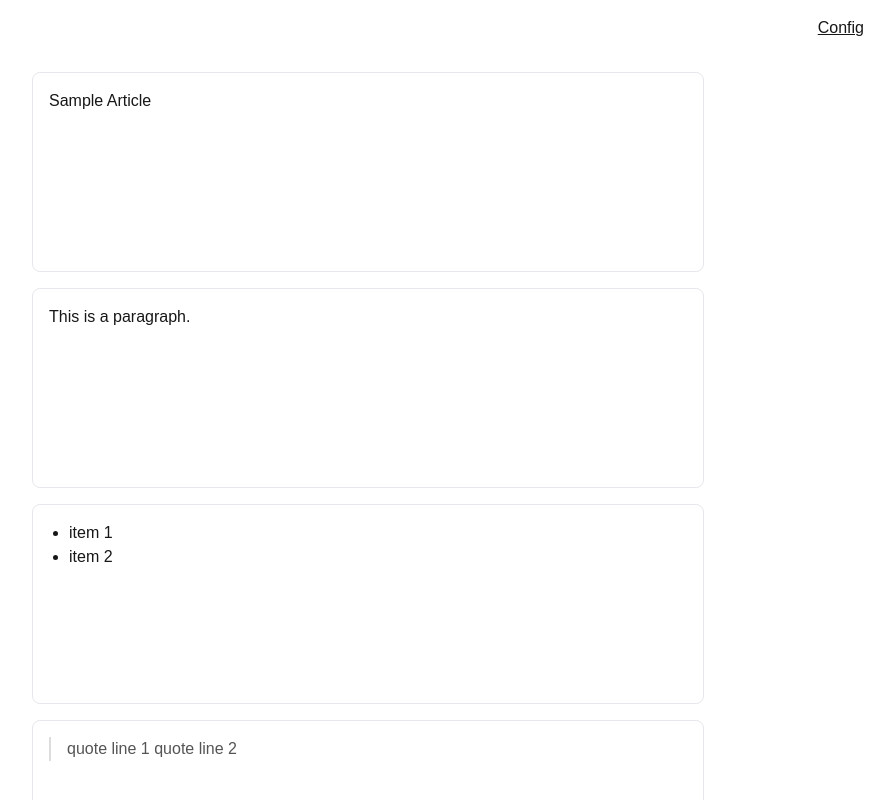
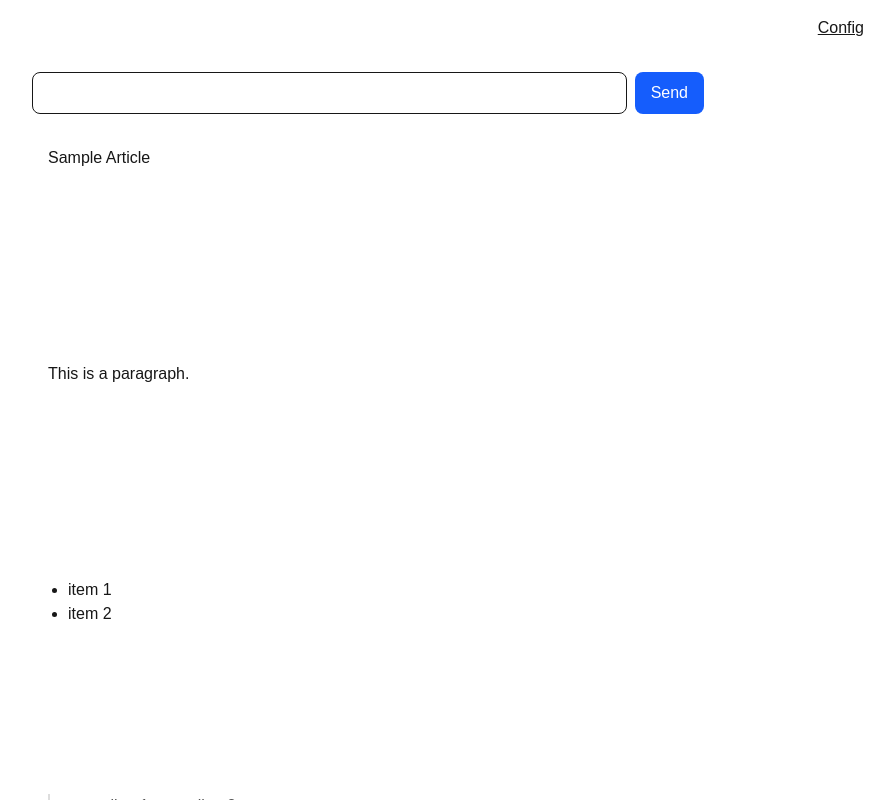
Before and after one commit to grigri201/document-copilot, a Next.js app: page / in a window 1280 px wide. Shown: the top 800 px of the page, without its empty margins (272-1166 px from the left). Built offline with nearby package versions, Linux system fonts and the light colour scheme.

Commit message:
style: update MarkdownSection and page

```diff
--- a/src/app/page.tsx
+++ b/src/app/page.tsx
@@ -23,6 +23,15 @@
   return (
     <div className="relative min-h-screen p-4 flex justify-center">
       <div className="w-full max-w-2xl">
+        <div className="mb-4 flex w-full gap-2">
+          <input
+            type="text"
+            className="flex-grow bg-transparent border rounded-lg p-2"
+          />
+          <button className="bg-blue-600 text-white rounded-lg px-4 py-2">
+            Send
+          </button>
+        </div>
         <Article content={sample} />
       </div>
     </div>
--- a/src/components/MarkdownSection.tsx
+++ b/src/components/MarkdownSection.tsx
@@ -27,8 +27,8 @@
     }
   }, [isEditing]);
 
-  const commonClasses =
-    "border border-gray-200 rounded-lg p-4 min-h-[200px] outline-none w-full";
+  const baseClasses = "rounded-lg p-4 min-h-[200px] outline-none w-full";
+  const editingClasses = `border border-gray-200 ${baseClasses}`;
 
   return (
     <div className="relative">
@@ -38,12 +38,12 @@
           value={text}
           onChange={(e) => setText(e.target.value)}
           onBlur={handleBlur}
-          className={commonClasses}
+          className={editingClasses}
         />
       ) : (
         <div
           onDoubleClick={handleDoubleClick}
-          className={`markdown ${commonClasses}`}
+          className={`markdown ${baseClasses}`}
           dangerouslySetInnerHTML={{ __html: DOMPurify.sanitize(marked.parse(text)) }}
         />
       )}
```
